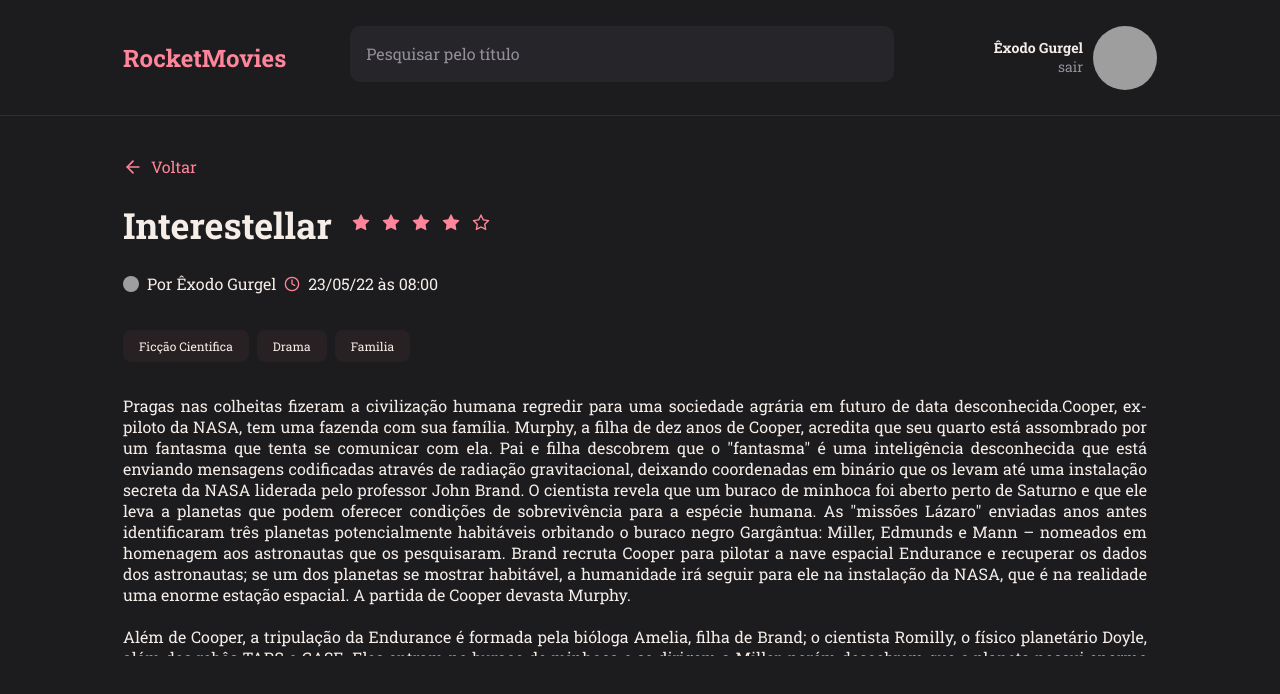
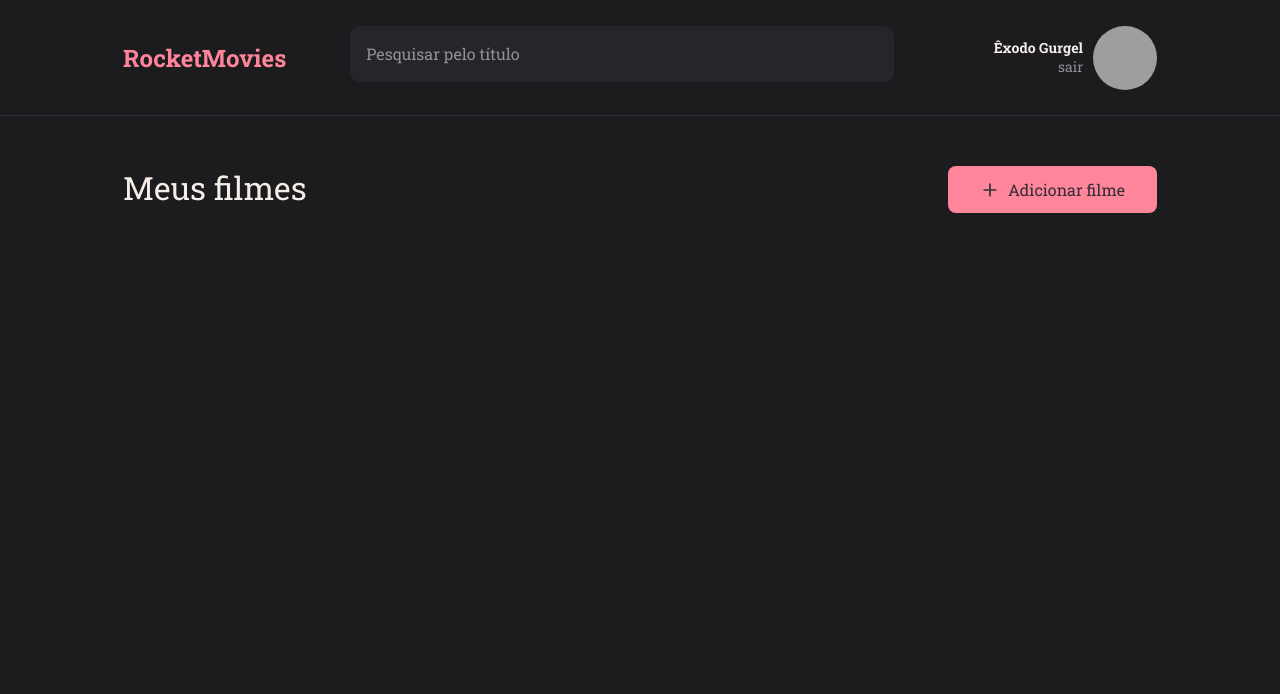
Before and after one commit to exodogurgel/RocketMovies, a React (Vite) app: page / in a window 1280 px wide. Shown: the top 694 px of the page. Built offline with nearby package versions, Linux system fonts and the light colour scheme; grey boxes are pictures that could not be loaded.

Commit message:
init homepage

```diff
--- a/src/main.jsx
+++ b/src/main.jsx
@@ -5,13 +5,13 @@ import theme from './styles/theme'
 import GlobalStyles from './styles/global'
 import { ThemeProvider } from 'styled-components'
 
-import { Details } from './pages/Details'
+import { Home } from './pages/Home'
 
 ReactDOM.createRoot(document.getElementById('root')).render(
   <React.StrictMode>
     <ThemeProvider theme={theme}>
       <GlobalStyles />
-      <Details />
+      <Home />
     </ThemeProvider>
   </React.StrictMode>
 )
--- a/src/pages/Details/styles.js
+++ b/src/pages/Details/styles.js
@@ -50,8 +50,8 @@ export const AuthorInfo = styled.div`
   }
 
   img {
-    width: 16px;
-    height: 16px;
+    width: 18px;
+    height: 18px;
     border-radius: 50%;
   }
 
--- /dev/null
+++ b/src/pages/Home/index.jsx
@@ -0,0 +1,23 @@
+import { Container, ButtonAdd } from './styles'
+import { FiPlus } from 'react-icons/fi'
+import { Header } from '../../components/Header'
+import {} from '../../components/Header'
+
+export function Home() {
+  return (
+    <Container>
+      <Header />
+      <section>
+        <header>
+          <h1>Meus filmes</h1>
+          <ButtonAdd>
+            <FiPlus />
+            Adicionar filme
+          </ButtonAdd>
+        </header>
+
+        <main></main>
+      </section>
+    </Container>
+  )
+}
--- /dev/null
+++ b/src/pages/Home/styles.js
@@ -0,0 +1,43 @@
+import styled from 'styled-components'
+
+export const Container = styled.div`
+  width: 100%;
+  height: 100vh;
+  display: grid;
+  grid-template-rows: 116px auto;
+  grid-template-areas:
+    'header'
+    'content';
+
+  > section {
+    grid-area: content;
+    padding: 50px 123px 37px;
+
+    header {
+      display: flex;
+      justify-content: space-between;
+
+      h1 {
+        font-size: 32px;
+        font-weight: 400;
+      }
+    }
+  }
+`
+
+export const ButtonAdd = styled.button`
+  font-size: 16px;
+  padding: 13px 32px;
+  border: none;
+  border-radius: 8px;
+  background-color: ${({ theme }) => theme.COLORS.PINK};
+  color: ${({ theme }) => theme.COLORS.GRAY_500};
+
+  display: flex;
+  align-items: center;
+  gap: 8px;
+
+  > svg {
+    font-size: 20px;
+  }
+`
```
